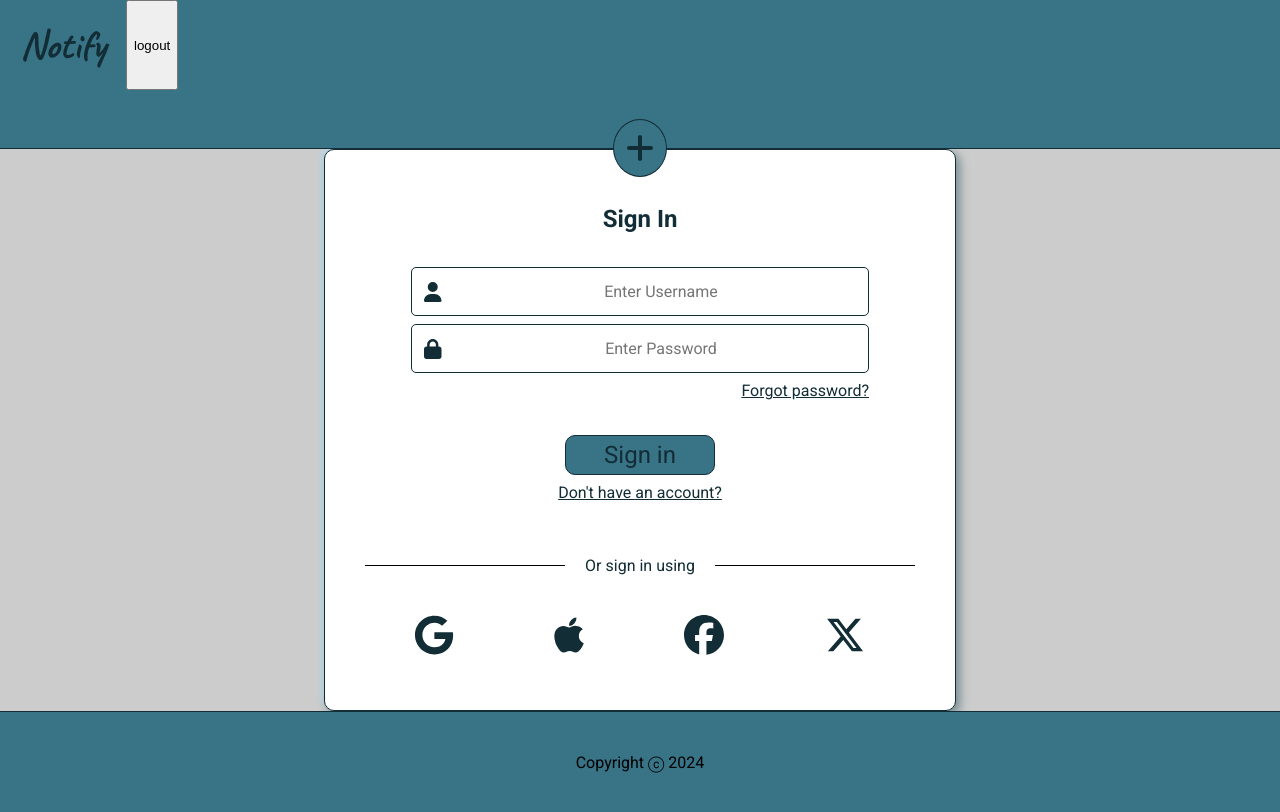
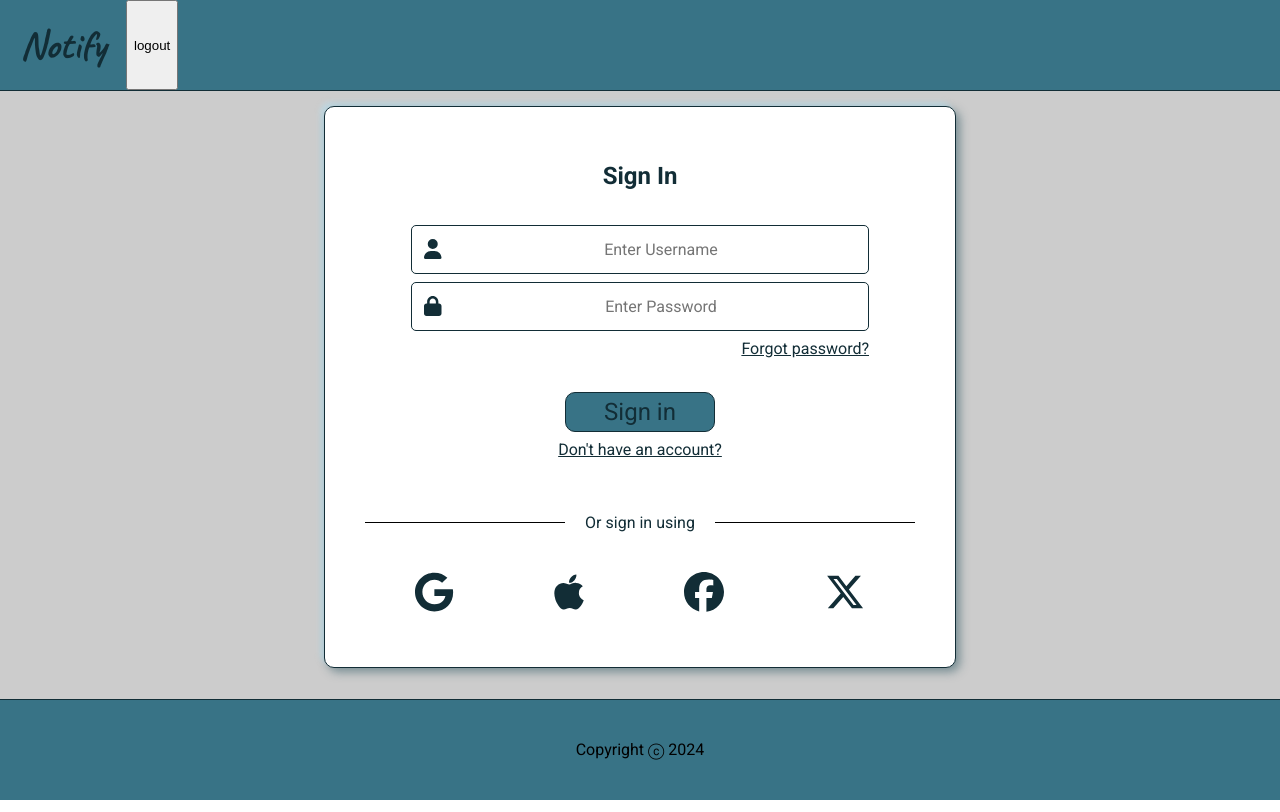
Before and after one commit to ronan-dubuisson/Keeper, a React (Vite) app: page /login in a window 1280 px wide. Built offline with nearby package versions, Linux system fonts and the light colour scheme; no server answers.

Commit message:
noteFunction now conditionally rendered

```diff
--- a/src/components/Heading.tsx
+++ b/src/components/Heading.tsx
@@ -5,13 +5,18 @@ import NoteFunctions from "@components/NoteFunctions";
 interface Props {
   position?: "sticky" | "relative";
   openModal?: () => void;
+  renderNoteFunctions: boolean;
 }
 /**
  * return the heading element
  * @param position - optional position - default is relative
  * @returns the heading as jsx element
  */
-function Heading({ position = "relative", openModal }: Props) {
+function Heading({
+  position = "relative",
+  openModal,
+  renderNoteFunctions = true,
+}: Props) {
   const { logoutUser } = useAuth();
 
   function handleClickLogout() {
@@ -32,7 +37,8 @@ function Heading({ position = "relative", openModal }: Props) {
           <p>logout</p>
         </button>
       </div>
-      <NoteFunctions openModal={openModal} />
+
+      {renderNoteFunctions && <NoteFunctions openModal={openModal} />}
     </header>
   );
 }
--- a/src/pages/login.tsx
+++ b/src/pages/login.tsx
@@ -5,7 +5,7 @@ import LoginForm from "@components/LoginForm";
 function Login() {
   return (
     <>
-      <Heading />
+      <Heading renderNoteFunctions={false} />
       <LoginForm />
       <Footer />
     </>
```
